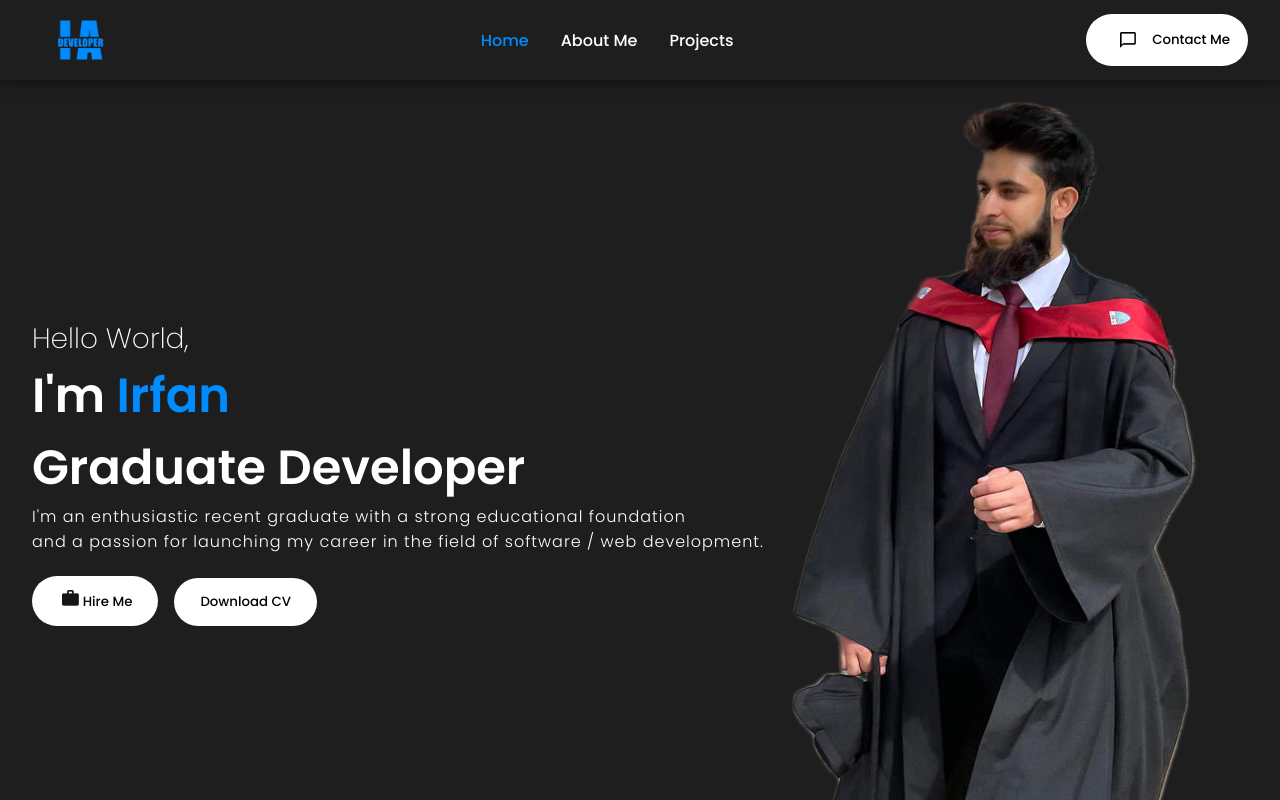
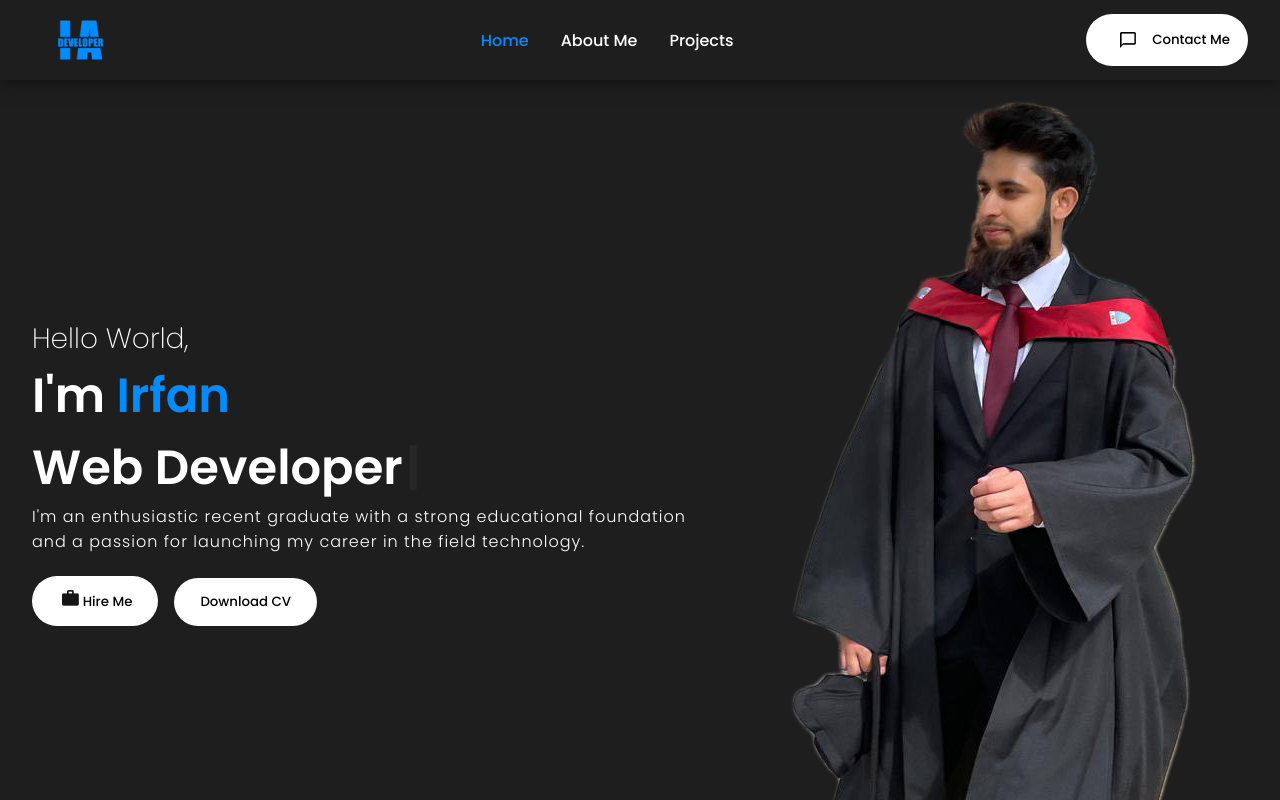
Before and after one commit to Irfan-Arshad/MyPortfolio, a React (Create React App) app in the folder my-app/: page / in a window 1280 px wide. Shown: the top 800 px of the page. Built offline with nearby package versions, Linux system fonts and the light colour scheme.

Commit message:
Added Typewriter effect
Changed static text of 'Graduate Developer' to dynamic typewriter effect text that has animation.

```diff
--- a/my-app/package.json
+++ b/my-app/package.json
@@ -12,6 +12,7 @@
     "react-router-dom": "^6.21.3",
     "react-scripts": "5.0.1",
     "react-scroll": "^1.8.9",
+    "react-simple-typewriter": "^5.0.1",
     "web-vitals": "^2.1.4"
   },
   "scripts": {
--- a/my-app/src/components/Intro/intro.js
+++ b/my-app/src/components/Intro/intro.js
@@ -3,15 +3,23 @@ import './intro.css';
 import bg from '../../assets/Me.png';
 import btnImg from '../../assets/hireme.png';
 import cv from '../../assets/Irfan Arshad - Developer - CV - 2024.pdf'
+import { useTypewriter, Cursor } from 'react-simple-typewriter';
+// import { useTypewriter } from 'react-simple-typewriter';
 // import { Link } from 'react-scroll';
 
 const Intro = () => {
+  const [typeEffect] = useTypewriter({
+    words: ['Software Developer', 'Web Developer', 'Game Developer'],
+    loop:{},
+    typeSpeed: 100,
+    deleteSpeed: 40
+  })
   return (
     <section id="intro">
       <div className="introContent">
         <span className="hello">Hello World, </span>
-        <span className="introText">I'm <span className="introName">Irfan</span> <br />Graduate Developer</span>
-        <p className="introPara"> I'm an enthusiastic recent graduate with a strong educational foundation <br /> and a passion for launching my career in the field of software / web development.</p>
+        <span className="introText">I'm <span className="introName">Irfan</span> <br />{typeEffect}<Cursor/> </span>
+        <p className="introPara"> I'm an enthusiastic recent graduate with a strong educational foundation <br /> and a passion for launching my career in the field technology.</p>
         <div>
           <button className='btn' onClick={() => {
             document.getElementById('contact').scrollIntoView({ behavior: 'smooth' });
```
Also changed, not shown: 1 other file (tests, documents, lock files or other folders).
